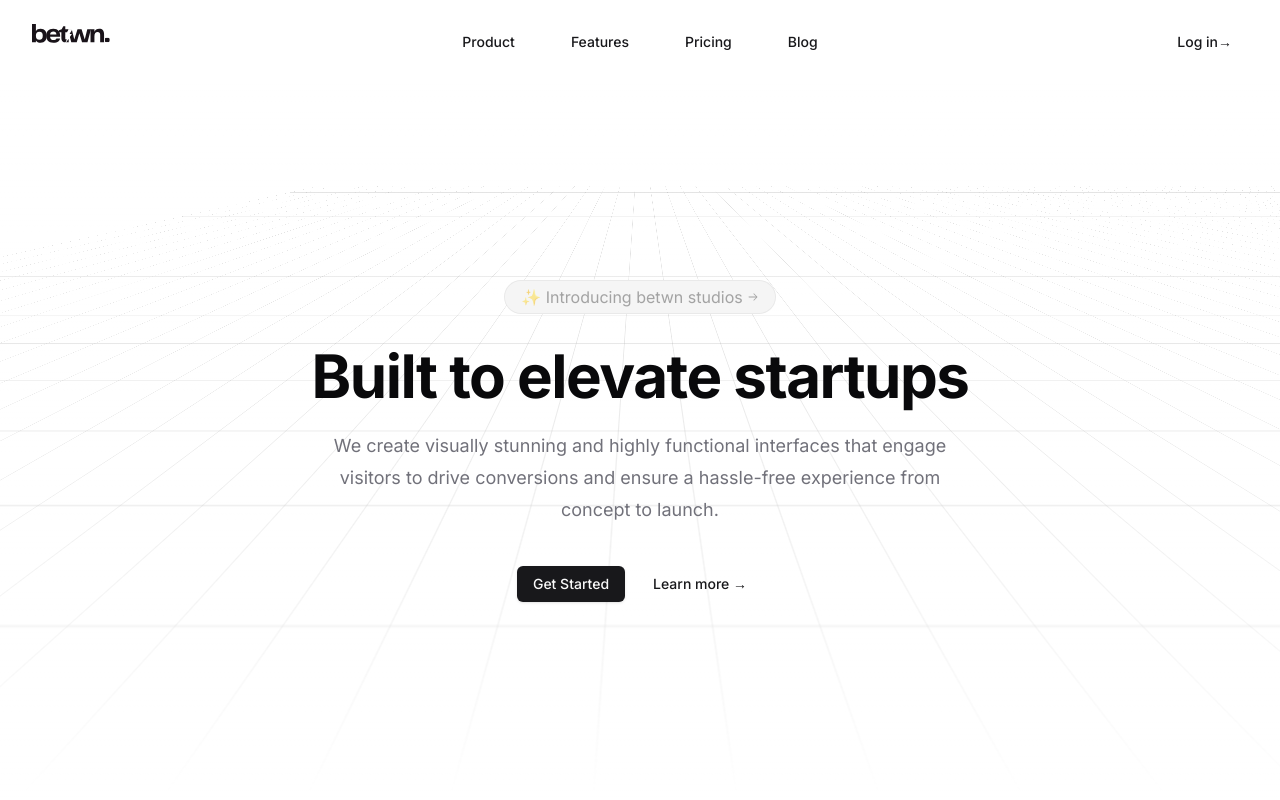
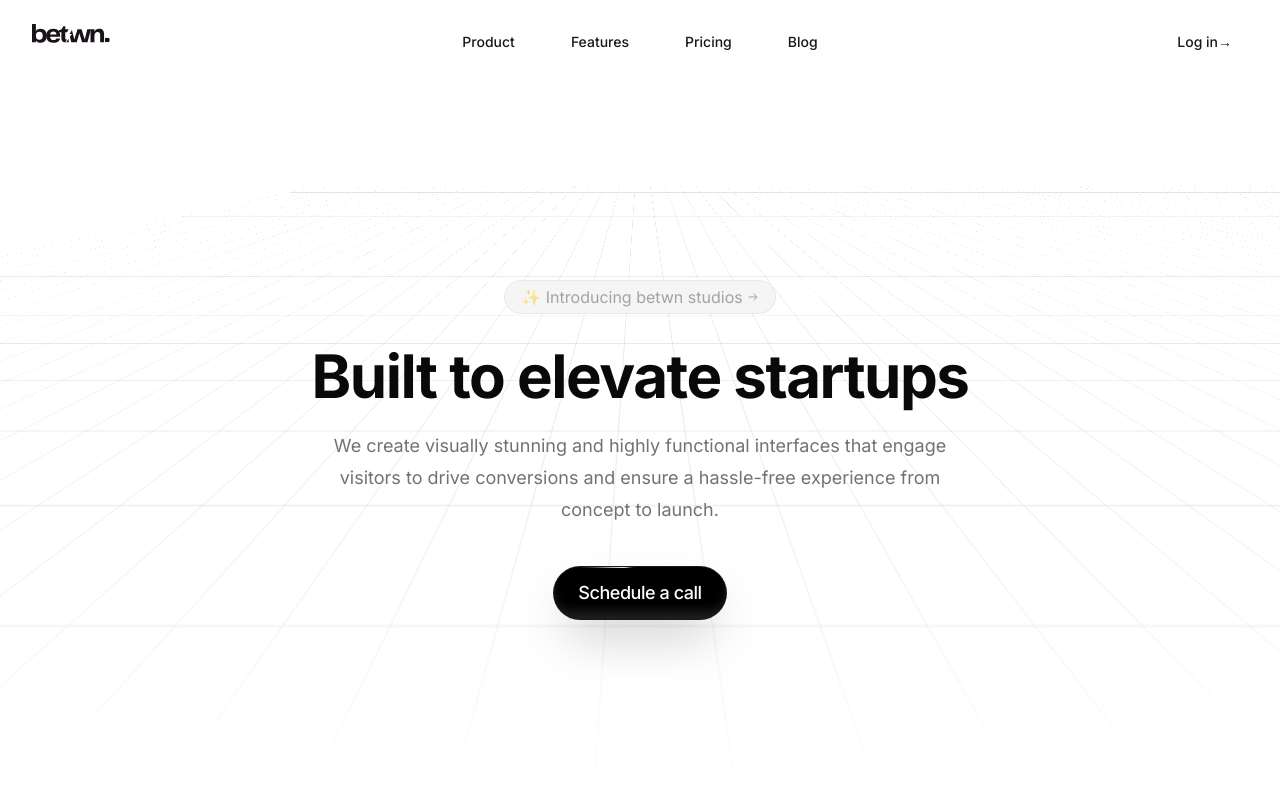
Before and after one commit to PiyushG-dev/betwnstudios, a Next.js app: page / in a window 1280 px wide. Shown: the top 800 px of the page. Built offline with nearby package versions, Linux system fonts and the light colour scheme.

Commit message:
Added Shimmer Button

```diff
--- a/components/Hero.jsx
+++ b/components/Hero.jsx
@@ -3,6 +3,7 @@ import RetroGrid from "./animation/retro-grid";
 import { cn } from "@/lib/utils";
 import ShinyText from "./animation/shiny-text";
 import { ArrowRightIcon } from "@radix-ui/react-icons";
+import ShimmerButton from "./animation/shimmer-button";
 
 export default function Hero() {
   return (
@@ -39,8 +40,13 @@ export default function Hero() {
               experience from concept to launch.
             </p>
             <div className="mt-10 flex items-center justify-center gap-x-3">
-              <Button>Get Started</Button>
-              <Button variant="link">Learn more →</Button>
+            <ShimmerButton className="shadow-2xl">
+        <span className="whitespace-pre-wrap text-center text-sm font-medium leading-none tracking-tight text-white dark:from-white dark:to-slate-900/10 lg:text-lg">
+          Schedule a call
+        </span>
+      </ShimmerButton>
+              {/* <Button>Get Started</Button>
+              <Button variant="link">Learn more →</Button> */}
             </div>
           </div>
         </div>
--- /dev/null
+++ b/components/animation/shimmer-button.jsx
@@ -0,0 +1,74 @@
+import { cn } from "@/lib/utils";
+import React, { CSSProperties } from "react";
+const ShimmerButton =
+  React.forwardRef(
+    (
+      {
+        shimmerColor = "#FFFFFF",
+        shimmerSize = "0.05em",
+        shimmerDuration = "3s",
+        borderRadius = "100px",
+        background = "rgba(0, 0, 0, 1)",
+        className,
+        children,
+        ...props
+      },
+      ref
+    ) => {
+      return (
+        <button
+          style={{
+            "--spread": "90deg",
+            "--shimmer-color": shimmerColor,
+            "--radius": borderRadius,
+            "--speed": shimmerDuration,
+            "--cut": shimmerSize,
+            "--bg": background,
+          }}
+          className={cn(
+            "group relative z-0 flex cursor-pointer items-center justify-center overflow-hidden whitespace-nowrap border border-white/10 px-6 py-3 text-white [background:var(--bg)] [border-radius:var(--radius)] dark:text-black",
+            "transform-gpu transition-transform duration-300 ease-in-out active:translate-y-[1px]",
+            className
+          )}
+          ref={ref}
+          {...props}
+        >
+          {/* spark container */}
+          <div
+            className={cn(
+              "-z-30 blur-[2px]",
+              "absolute inset-0 overflow-visible [container-type:size]"
+            )}
+          >
+            {/* spark */}
+            <div className="absolute inset-0 h-[100cqh] animate-slide [aspect-ratio:1] [border-radius:0] [mask:none]">
+              {/* spark before */}
+              <div className="animate-spin-around absolute inset-[-100%] w-auto rotate-0 [background:conic-gradient(from_calc(270deg-(var(--spread)*0.5)),transparent_0,var(--shimmer-color)_var(--spread),transparent_var(--spread))] [translate:0_0]" />
+            </div>
+          </div>
+          {children}
+          {/* Highlight */}
+          <div
+            className={cn(
+              "insert-0 absolute h-full w-full",
+              "rounded-2xl px-4 py-1.5 text-sm font-medium shadow-[inset_0_-8px_10px_#ffffff1f]",
+              // transition
+              "transform-gpu transition-all duration-300 ease-in-out",
+              // on hover
+              "group-hover:shadow-[inset_0_-6px_10px_#ffffff3f]",
+              // on click
+              "group-active:shadow-[inset_0_-10px_10px_#ffffff3f]"
+            )}
+          />
+          {/* backdrop */}
+          <div
+            className={cn(
+              "absolute -z-20 [background:var(--bg)] [border-radius:var(--radius)] [inset:var(--cut)]"
+            )}
+          />
+        </button>
+      );
+    }
+  );
+ShimmerButton.displayName = "ShimmerButton";
+export default ShimmerButton;
--- a/tailwind.config.js
+++ b/tailwind.config.js
@@ -103,6 +103,25 @@ module.exports = {
             backgroundPosition: "var(--bg-size) 0",
           },
         },
+        "spin-around": {
+          "0%": {
+            transform: "translateZ(0) rotate(0)",
+          },
+          "15%, 35%": {
+            transform: "translateZ(0) rotate(90deg)",
+          },
+          "65%, 85%": {
+            transform: "translateZ(0) rotate(270deg)",
+          },
+          "100%": {
+            transform: "translateZ(0) rotate(360deg)",
+          },
+        },
+        slide: {
+          to: {
+            transform: "translate(calc(100cqw - 100%), 0)",
+          },
+        },
       },
       animation: {
         "accordion-down": "accordion-down 0.2s ease-out",
@@ -112,6 +131,8 @@ module.exports = {
         shimmer: "shimmer 8s infinite",
         marquee: "marquee var(--duration) linear infinite",
         gradient: "gradient 8s linear infinite",
+        "spin-around": "spin-around calc(var(--speed) * 2) infinite linear",
+        slide: "slide var(--speed) ease-in-out infinite alternate",
       },
     },
   },
```
